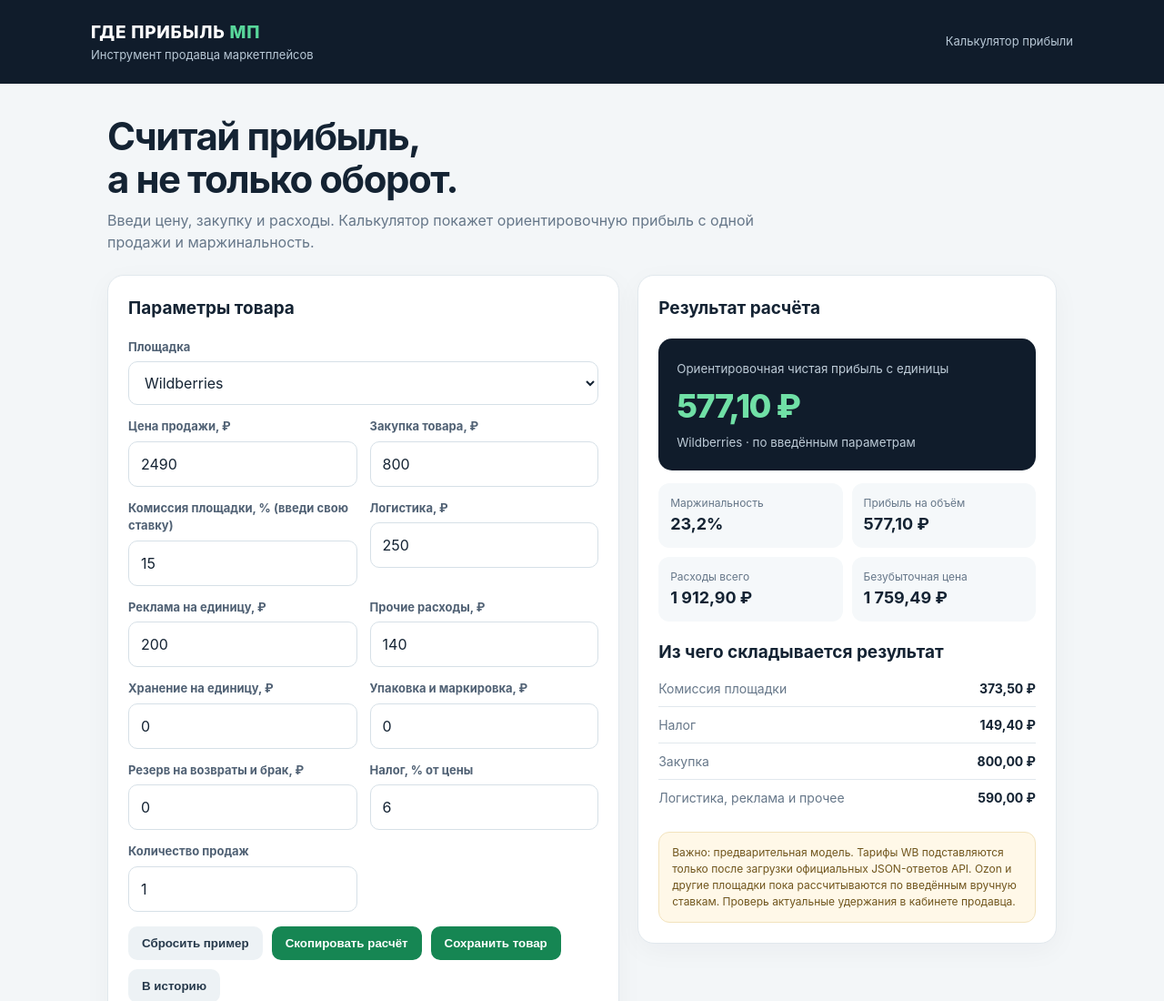
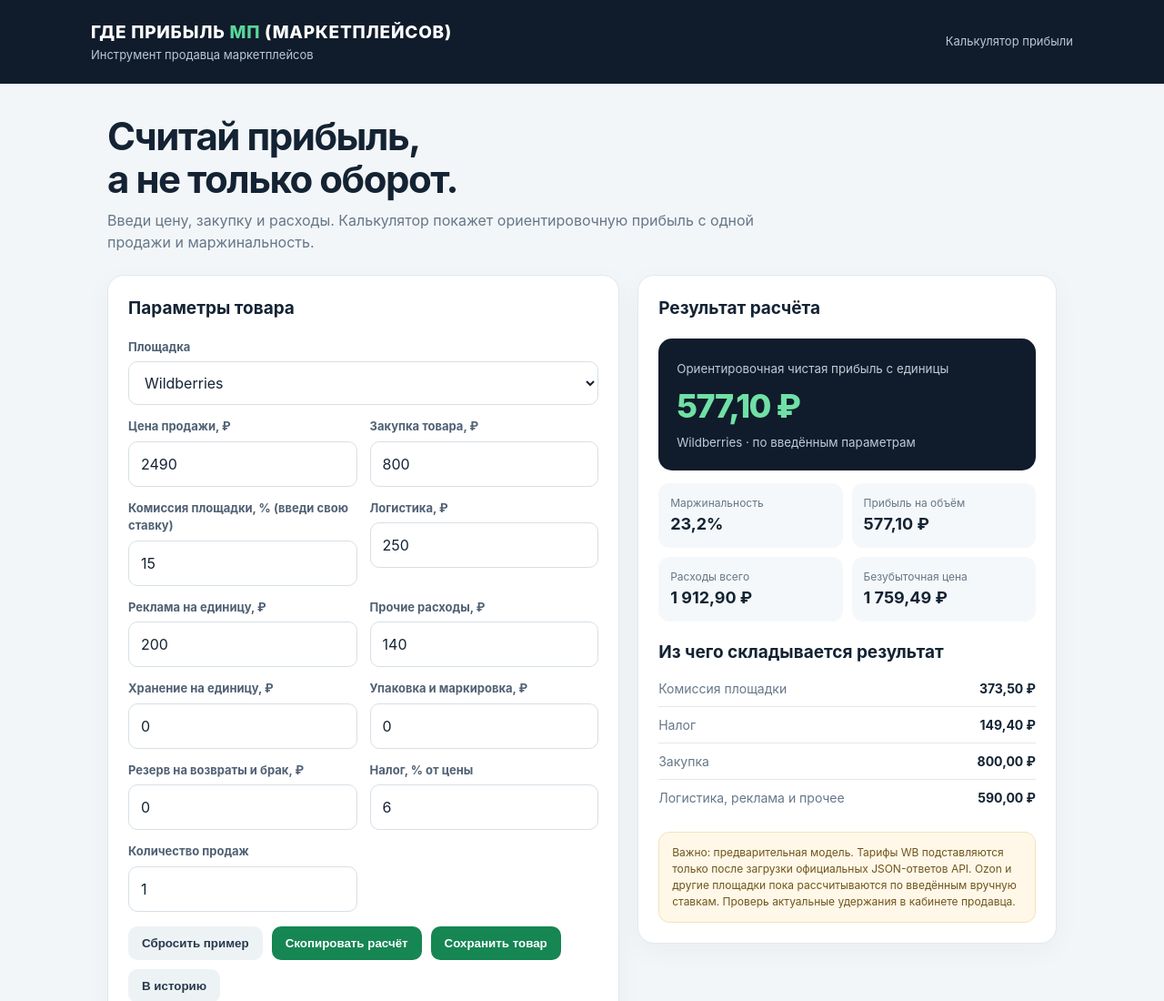
Before and after one commit to umancev38-boop/gde-pribyl-mp, a website: page index.html in a window 1280 px wide. Shown: the top 1100 px of the page at 91% size. Drawn offline with Linux system fonts and the light colour scheme; no server answers.

Commit message:
Clarify marketplace name in main branding

```diff
--- a/index.html
+++ b/index.html
@@ -37,7 +37,7 @@ footer{max-width:1080px;margin:22px auto 40px;padding:0 18px;color:#82909c;font-
 </style>
 </head>
 <body>
-<header><div><div class="brand">ГДЕ ПРИБЫЛЬ <span>МП</span></div><div class="tag">Инструмент продавца маркетплейсов</div></div><div class="tag">Калькулятор прибыли</div></header>
+<header><div><div class="brand">ГДЕ ПРИБЫЛЬ <span>МП</span> (МАРКЕТПЛЕЙСОВ)</div><div class="tag">Инструмент продавца маркетплейсов</div></div><div class="tag">Калькулятор прибыли</div></header>
 <main>
 <section class="hero"><h1>Считай прибыль,<br>а не только оборот.</h1><p>Введи цену, закупку и расходы. Калькулятор покажет ориентировочную прибыль с одной продажи и маржинальность.</p></section>
 <div class="layout">
```
